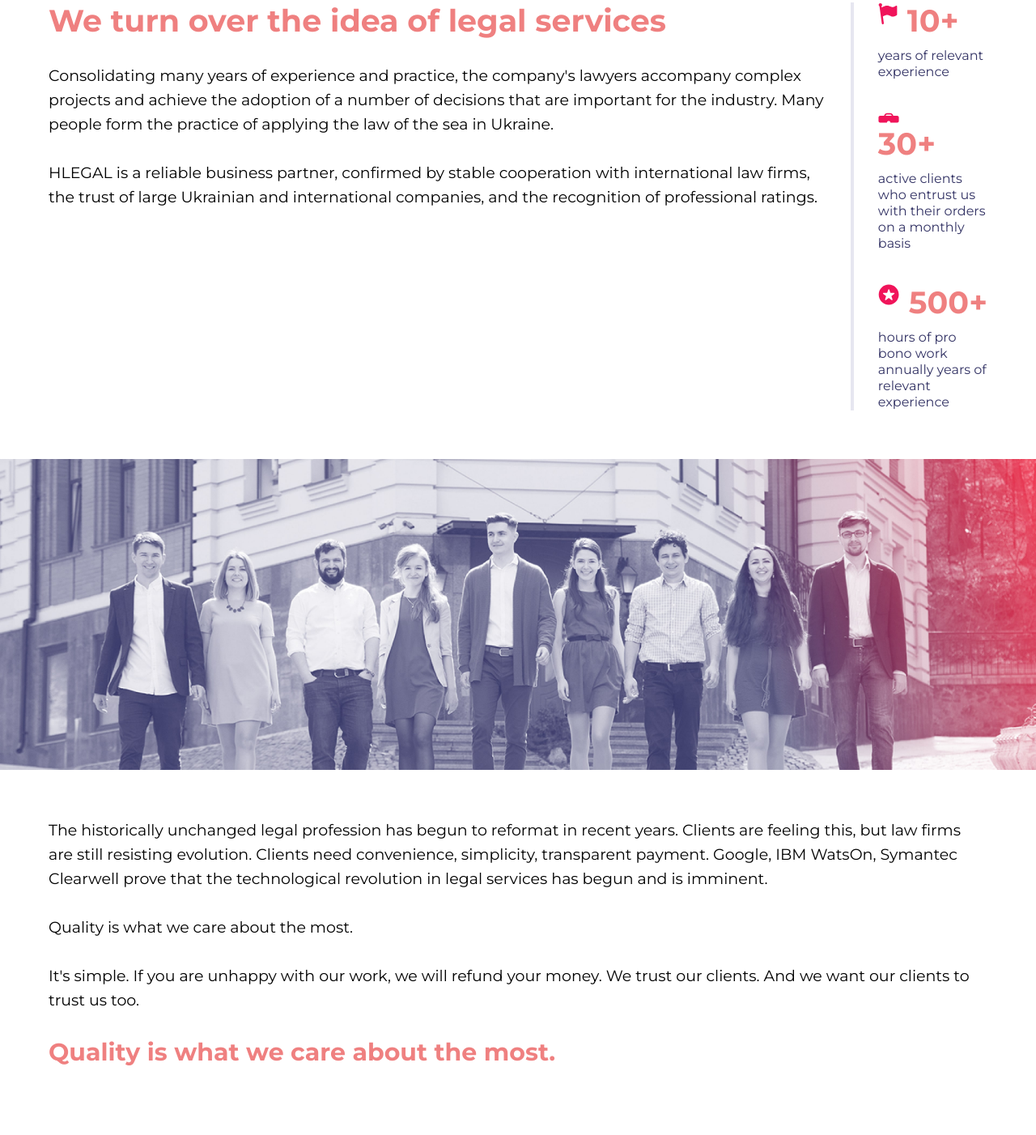
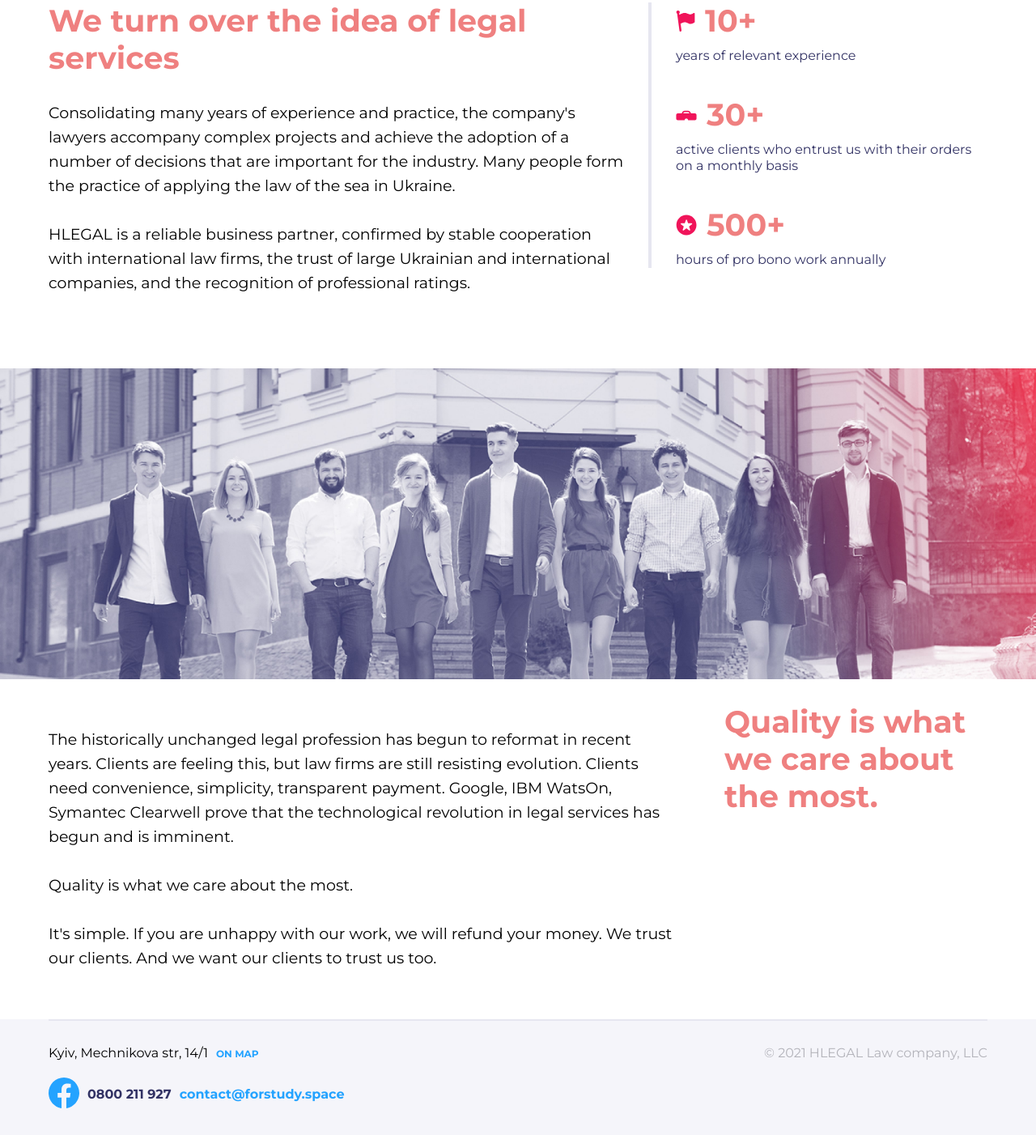
Before and after one commit to Omelianchenko/hillel_final-project, a plain HTML site: page pages/about.html in a window 1280 px wide. Shown: the part 173-1575 px from the top of the page at 81% size. Before the commit the page ends 1521 px from the top, so only its background shows below. Drawn offline with Linux system fonts and the light colour scheme.

Commit message:
add footer for about-section

```diff
--- a/pages/about.html
+++ b/pages/about.html
@@ -119,7 +119,7 @@
                             </div>
                         </div>
                         <div class="progress">
-                            <div class="achievement-conteiner">
+                            <div class="progress-conteiner">
                                 <svg width="26" height="13" viewBox="0 0 26 13" fill="none" xmlns="http://www.w3.org/2000/svg">
                                     <path d="M23.4775 3.8976H18.677C18.387 2.0846 16.8165 0.693604 14.923 0.693604H11.0765C9.183 0.693604 7.613 2.0846 7.3225 3.8976H2.5225C1.3765 3.8976 0.438995 4.7976 0.438995 5.8976V10.5141C0.438995 11.6186 1.3345 12.5141 2.439 12.5141H10.829C10.8575 11.9386 11.1045 11.4216 11.495 11.0476C11.507 11.0361 11.521 11.0271 11.5335 11.0161C11.62 10.9366 11.71 10.8616 11.8085 10.7966C11.8435 10.7731 11.8835 10.7571 11.92 10.7361C12.001 10.6896 12.081 10.6411 12.1685 10.6051C12.237 10.5766 12.311 10.5601 12.383 10.5386C12.445 10.5201 12.504 10.4956 12.5685 10.4826C12.708 10.4541 12.8525 10.4391 13 10.4391C13.148 10.4391 13.292 10.4546 13.4315 10.4826C13.4955 10.4956 13.5545 10.5201 13.6165 10.5386C13.6885 10.5601 13.7625 10.5766 13.831 10.6056C13.918 10.6416 13.9975 10.6896 14.0785 10.7361C14.1155 10.7576 14.1555 10.7736 14.191 10.7971C14.2895 10.8616 14.379 10.9366 14.4655 11.0161C14.478 11.0276 14.4925 11.0366 14.5045 11.0486C14.8955 11.4226 15.142 11.9396 15.1705 12.5151H23.5605C24.665 12.5151 25.5605 11.6196 25.5605 10.5151V5.8986C25.561 4.7976 24.6235 3.8976 23.4775 3.8976ZM9.248 3.8976C9.503 3.1271 10.2215 2.5656 11.0765 2.5656H14.923C15.778 2.5656 16.4965 3.1271 16.7515 3.8976H9.248Z" fill="#F0145A"/>
                                 </svg>
@@ -141,7 +141,7 @@
                                 </h3>
                             </div>
                             <div class="progress__paragraph heading_h4">
-                                hours of pro bono work annually years of relevant experience
+                                hours of pro bono work annually
                             </div>
                         </div>
                     </div>
@@ -166,7 +166,36 @@
                 </div>
             </div>
         </section>
-
     </main>
+    <footer class="footer">
+        <div class="common__conteiner">
+            <div class="footer-conteiner">
+                <div class="footer-adress">
+                    <p class="footer-adress__text heading_h4">
+                        Kyiv, Mechnikova str, 14/1
+                    </p>
+                    <a href="#" class="footer-adress__link text-link link paragraph_extra-small heading">
+                        On map
+                    </a>
+                </div>
+                <div class="footer-contacts">
+                    <a href="#" class="footer-contacts__facebook link">
+                        <svg  width="38" height="38" viewBox="0 0 38 38" fill="none" xmlns="http://www.w3.org/2000/svg">
+                            <path class="footer-contacts__facebook-icon link" d="M38 19.1161C38 8.55857 29.4934 0 19 0C8.50658 0 0 8.55857 0 19.1161C0 28.6575 6.94803 36.5659 16.0312 38V24.6419H11.207V19.1161H16.0312V14.9046C16.0312 10.1136 18.8678 7.46723 23.2078 7.46723C25.2866 7.46723 27.4609 7.84059 27.4609 7.84059V12.545H25.0651C22.7048 12.545 21.9688 14.0185 21.9688 15.5302V19.1161H27.2383L26.3959 24.6419H21.9688V38C31.052 36.5659 38 28.6575 38 19.1161Z" fill="#24A3FF"/>
+                        </svg>
+                    </a>
+                    <a href="tel:+380800211927" class="footer-contacts__tel link heading_h4 heading">
+                        0800 211 927
+                    </a>
+                    <a href="mailto:contact@forstudy.space" class="footer-contacts__mail text-link link heading_h4 heading">
+                        contact@forstudy.space
+                    </a>
+                </div>
+                <p class="footer__copyright heading_h4">
+                    © 2021 HLEGAL Law company, LLC
+                </p>
+            </div>
+        </div>
+    </footer>
 </body>
 </html>
--- a/styles/about-sections/about.scss
+++ b/styles/about-sections/about.scss
@@ -47,15 +47,18 @@
     gap: 40px;
     justify-content: space-between;
     @media screen and (min-width: 860px) {
-        width: 385px;
+        height: 328px
     }
 }
 
 .progress-conteiner {
     display: flex;
     flex-flow: row nowrap;
+    align-items: center;
     gap: 12px;
-
+    @media screen and (min-width: 860px) {
+        width: 385px
+    }
 }
 
 .progress__heading {
@@ -72,9 +75,20 @@
 
 .quality-conteiner {
     @media screen and (min-width: 860px) {
+        display: flex;
         flex-flow: row nowrap;
         justify-content: center;
         gap: 60px;
+    }
+}
+
+.quality__heading {
+    @media screen and (min-width: 600px) {
+        @include m.font (v.$hero-size, v.$hero-height);
+    }
+    @media screen and (min-width: 860px) {
+        min-width: 325px;
+        max-width: 325px;
     }
 }
 
```
Also changed, not shown: styles/index.css, 1 other file.
